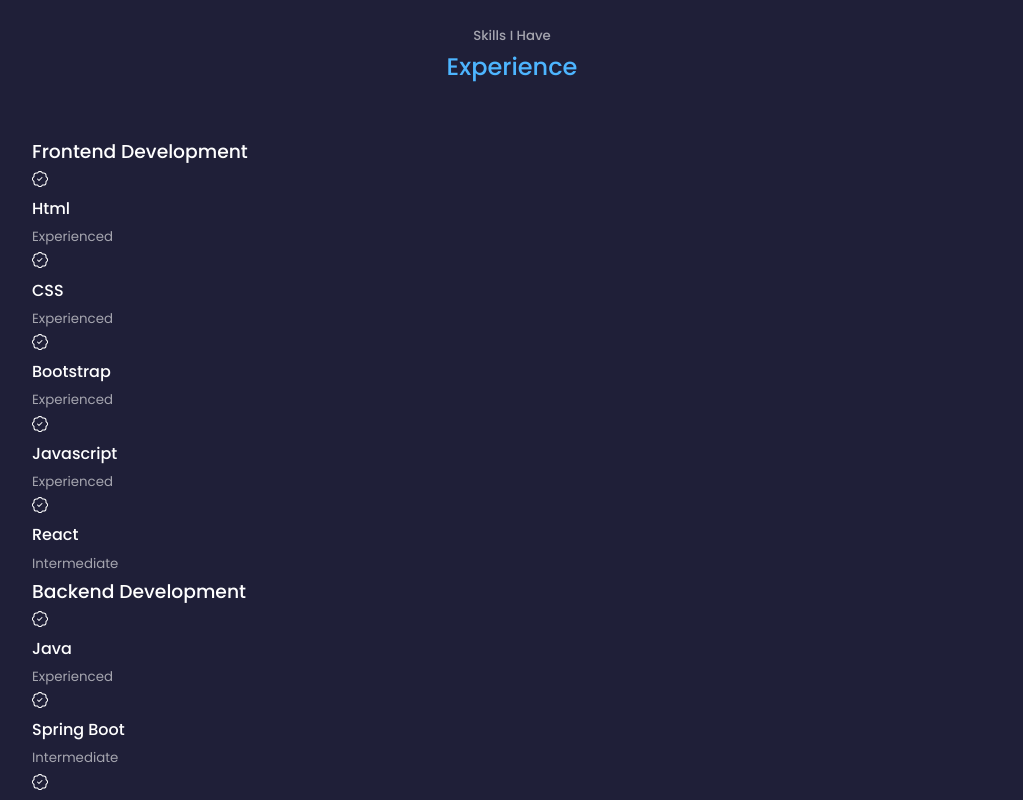
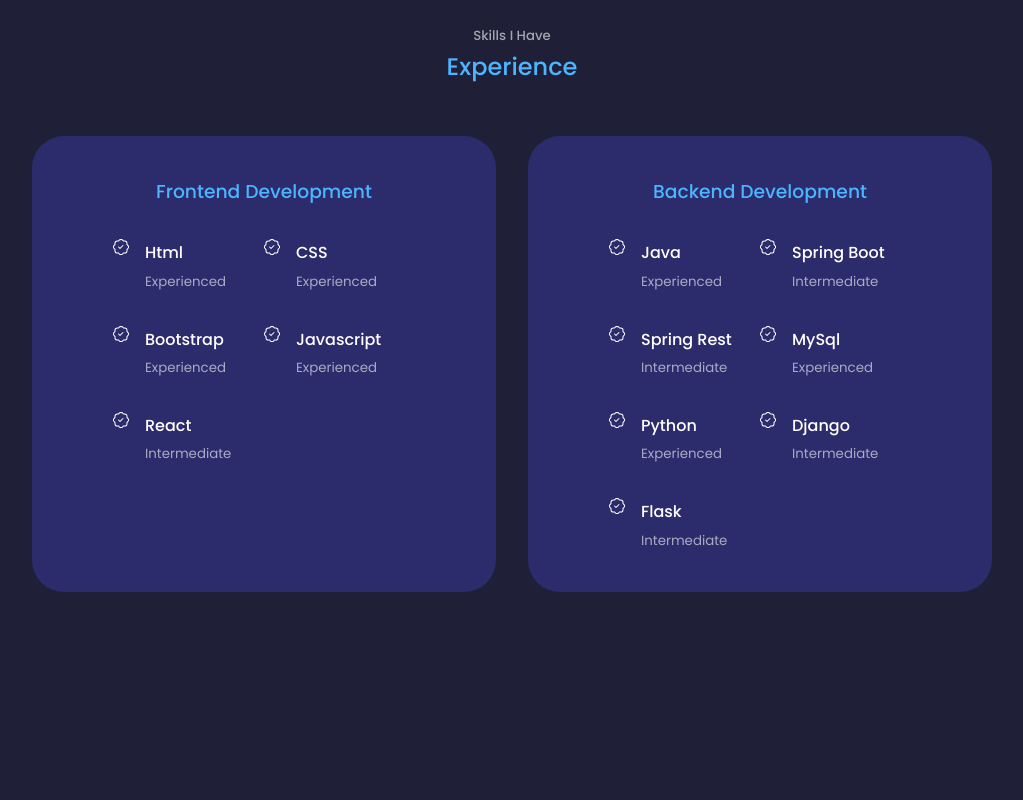
Before and after one commit to mohamedfazilk/React-Portfolio, a React (Create React App) app: page / in a window 1280 px wide. Shown: the part 1880-2680 px from the top of the page, without its empty margins (128-1151 px from the left). Built offline with nearby package versions, Linux system fonts and the light colour scheme.

Commit message:
add the frontend and backend experience details by using another div

```diff
--- a/src/components/experience/Experience.jsx
+++ b/src/components/experience/Experience.jsx
@@ -14,32 +14,45 @@ const Experience = () => {
              <div className="experience__content">
                <article className="experience__details">
                  <BsPatchCheck/>
+                 <div>
                  <h4>Html</h4>
                   <small className='text-light'>Experienced</small>
+                 </div>
+
                </article>
 
                <article className="experience__details">
                  <BsPatchCheck/>
+                 <div>
                  <h4>CSS</h4>
                   <small className='text-light'>Experienced</small>
+                 </div>
+
                </article>
 
                <article className="experience__details">
                  <BsPatchCheck/>
+                 <div>
                  <h4>Bootstrap</h4>
                   <small className='text-light'>Experienced</small>
+                 </div>
                </article>
 
                <article className="experience__details">
                  <BsPatchCheck/>
+                 <div>
                  <h4>Javascript</h4>
                   <small className='text-light'>Experienced</small>
+                 </div>
                </article>
 
                <article className="experience__details">
                  <BsPatchCheck/>
+                 <div>
                  <h4>React </h4>
                   <small className='text-light'>Intermediate</small>
+                 </div>
+
                </article>
 
 
@@ -54,47 +67,62 @@ const Experience = () => {
              <div className="experience__content">
                <article className="experience__details">
                <BsPatchCheck/>
+                 <div>
                  <h4>Java</h4>
                   <small className='text-light'>Experienced</small>
+                 </div>
                </article>
 
                <article className="experience__details">
                <BsPatchCheck/>
+                 <div>
                  <h4>Spring Boot</h4>
                   <small className='text-light'>Intermediate</small>
+                 </div>
                </article>
 
                <article className="experience__details">
                <BsPatchCheck/>
+                 <div>
                  <h4>Spring Rest</h4>
                   <small className='text-light'>Intermediate</small>
+                 </div>
                </article>
 
                <article className="experience__details">
                <BsPatchCheck/>
+                 <div>
                  <h4>MySql</h4>
                   <small className='text-light'>Experienced</small>
+                 </div>
                </article>
 
                <article className="experience__details">
                <BsPatchCheck/>
+                 <div>
                  <h4>Python</h4>
                   <small className='text-light'>Experienced</small>
+                 </div>
                </article>
 
                <article className="experience__details">
                <BsPatchCheck/>
+                 <div>
                  <h4>Django</h4>
                   <small className='text-light'>Intermediate</small>
+                 </div>
                  </article>
+
+
+
 
                <article className="experience__details">
                <BsPatchCheck/>
+                 <div>
                  <h4>Flask</h4>
                   <small className='text-light'>Intermediate</small>
+                 </div>
                  </article>
-
-
              </div>
 
            </div>
--- a/src/components/experience/experience.css
+++ b/src/components/experience/experience.css
@@ -0,0 +1,36 @@
+.experience__container {
+    display: grid;
+    grid-template-columns: repeat(2, 1fr);
+    gap: 2rem;
+}
+
+.experience__container > div {
+    background: var(--color-bg-variant);
+    padding: 2.4rem 5rem;
+    border-radius: 2rem;
+    border: 1px solid transparent;
+    transition: var(--transition);
+}
+
+.experience__container > div:hover {
+    background: transparent;
+   border-color: var(--color-primary-variant);
+    cursor: default;
+}
+
+.experience__container > div > h3 {
+    margin-bottom: 2rem;
+    text-align: center;
+    color: var(--color-primary);
+}
+
+.experience__content {
+    display: grid;
+    grid-template-columns: repeat(2,1fr);
+    row-gap: 2rem;
+}
+
+.experience__details {
+    display: flex;
+    gap: 1rem;
+}
```
Lines whose indentation alone changed are shown as unchanged.
